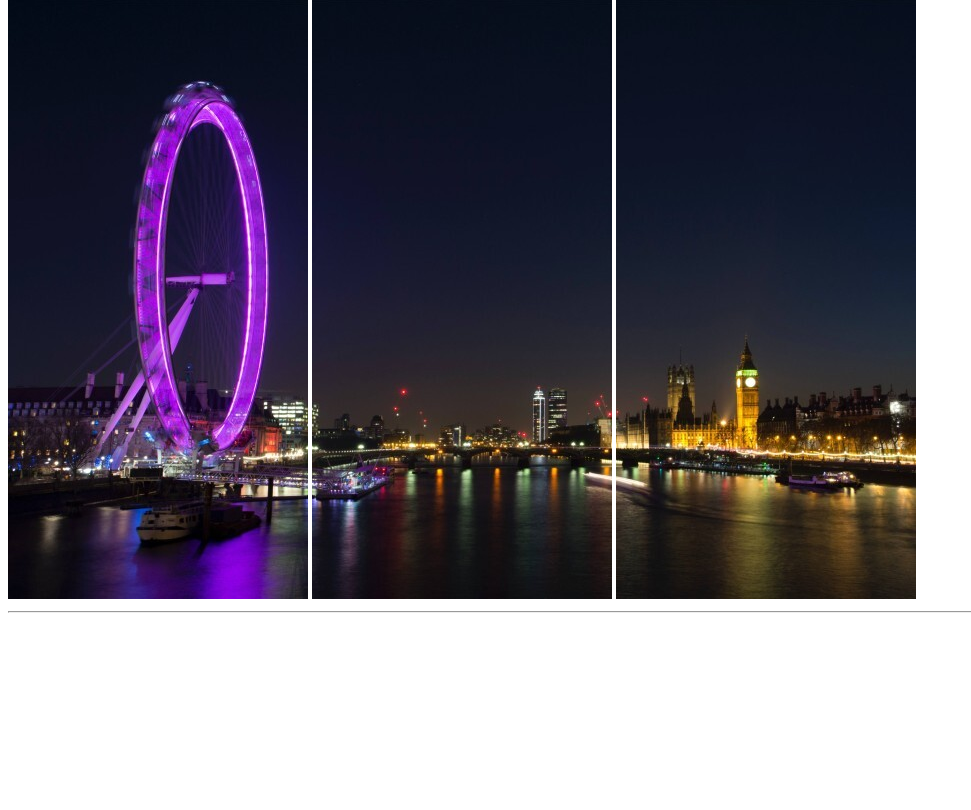
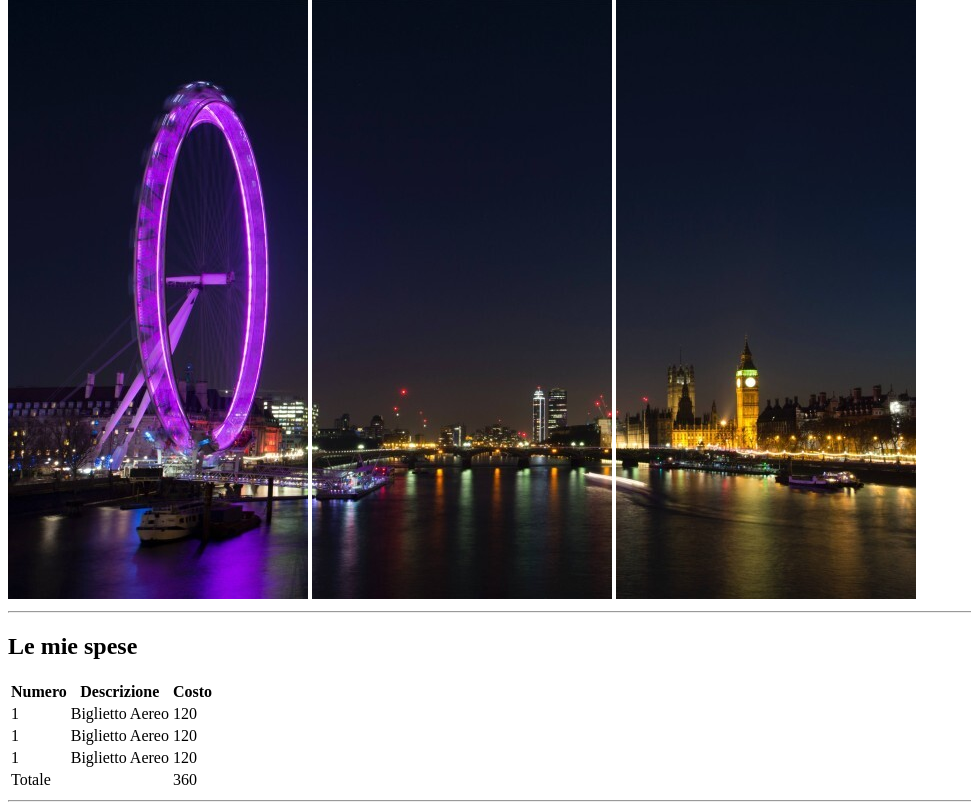
Before and after one commit to giuliagrfo/html-london-trip, a plain HTML site: page index.html in a window 1280 px wide. Shown: the part 68-878 px from the top of the page, without its empty margins (0-971 px from the left). Before the commit the page ends 800 px from the top, so only its background shows below. Drawn offline with Linux system fonts and the light colour scheme.

Commit message:
main-expenses

```diff
--- a/index.html
+++ b/index.html
@@ -19,5 +19,48 @@
 
     <hr>
 
+    <main>
+        <section>
+            <h2>Le mie spese</h2>
+            <table>
+                <thead>
+                    <tr>
+                        <th>Numero</th>
+                        <th>Descrizione</th>
+                        <th>Costo</th>
+                    </tr>
+                </thead>
+
+                <tbody>
+                    <tr>
+                        <td>1</td>
+                        <td>Biglietto Aereo</td>
+                        <td>120</td>
+                    </tr>
+
+                    <tr>
+                        <td>1</td>
+                        <td>Biglietto Aereo</td>
+                        <td>120</td>
+                    </tr>
+
+                    <tr>
+                        <td>1</td>
+                        <td>Biglietto Aereo</td>
+                        <td>120</td>
+                    </tr>
+
+                    <tr>
+                        <td>Totale</td>
+                        <td></td>
+                        <td>360</td>
+                    </tr>
+
+                </tbody>
+            </table>
+
+            <hr>
+        </section>
+    </main>
     </body>
 </html>
```
